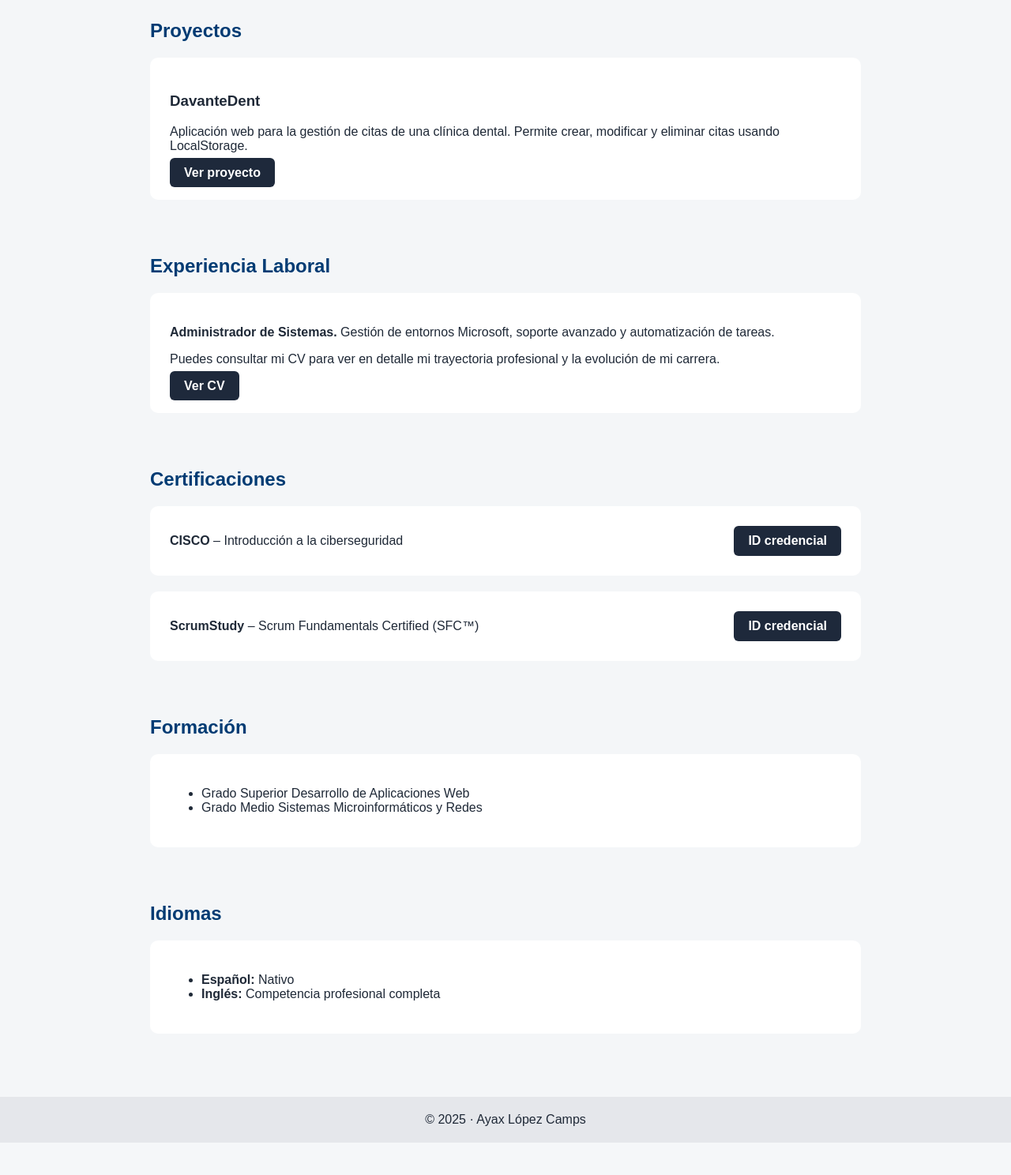
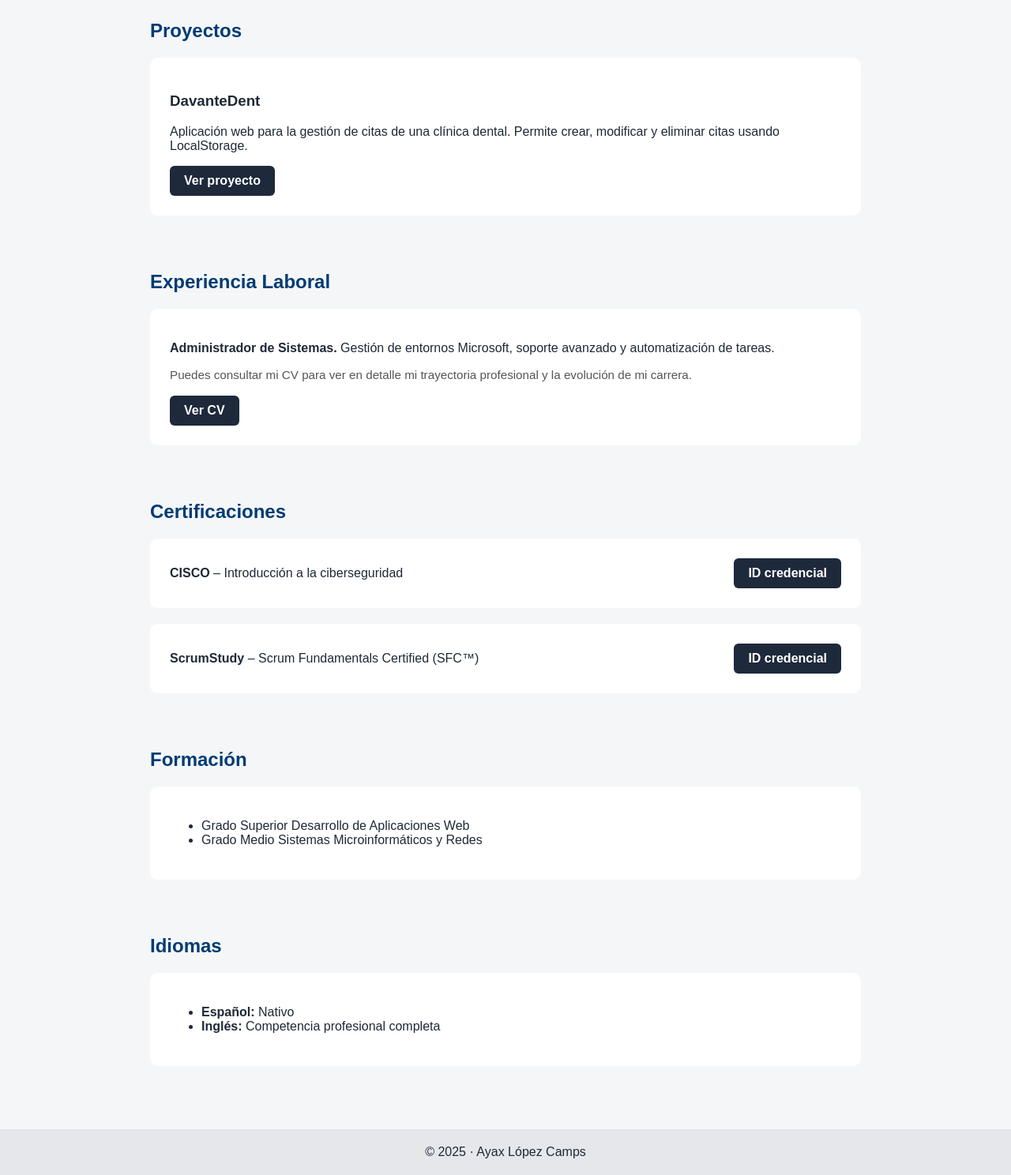
Before and after one commit to Ayaxlc/Ayaxlc.github.io, a PHP site: page / in a window 1280 px wide. Shown: the part 570-2058 px from the top of the page at 79% size. Before the commit the page ends 2017 px from the top, so only its background shows below. Run offline with PHP 8.4, Linux system fonts and the light colour scheme.

Commit message:
Update style.css

```diff
--- a/style.css
+++ b/style.css
@@ -1,3 +1,4 @@
+/* RESET GENERAL */
 body {
     margin: 0;
     font-family: Arial, sans-serif;
@@ -6,9 +7,11 @@ body {
     transition: background-color 0.3s, color 0.3s;
 }
 
-/* HERO */
+/* =========================
+   HERO
+========================= */
 .hero {
-    position: relative; /* 🔴 CLAVE para que el toggle vaya a la derecha */
+    position: relative; /* clave para el toggle */
     background-color: #003b73;
     color: white;
     text-align: center;
@@ -31,7 +34,9 @@ body {
     flex-wrap: wrap;
 }
 
-/* BOTONES */
+/* =========================
+   BOTONES
+========================= */
 .btn {
     text-decoration: none;
     padding: 10px 18px;
@@ -40,6 +45,7 @@ body {
     color: white;
     font-weight: 600;
     transition: background-color 0.25s ease;
+    display: inline-block;
 }
 
 .btn:hover {
@@ -54,7 +60,9 @@ body {
     background-color: #020617;
 }
 
-/* CONTENEDOR */
+/* =========================
+   CONTENEDORES
+========================= */
 .container {
     max-width: 900px;
     margin: 70px auto;
@@ -63,9 +71,12 @@ body {
 
 h2 {
     color: #003b73;
+    margin-bottom: 20px;
 }
 
-/* TARJETAS */
+/* =========================
+   TARJETAS BLANCAS
+========================= */
 .project-card {
     background-color: white;
     padding: 25px;
@@ -73,14 +84,27 @@ h2 {
     margin-top: 20px;
 }
 
-/* CERTIFICACIONES */
+/* Texto adicional Experiencia */
+.exp-note {
+    margin-top: 12px;
+    margin-bottom: 18px;
+    color: #555;
+    font-size: 0.95rem;
+}
+
+/* =========================
+   CERTIFICACIONES
+========================= */
 .cert-item {
     display: flex;
     justify-content: space-between;
     align-items: center;
+    gap: 20px;
 }
 
-/* TIMELINE */
+/* =========================
+   TIMELINE (CV)
+========================= */
 .timeline {
     position: relative;
     margin-top: 30px;
@@ -114,7 +138,9 @@ h2 {
     color: #64748b;
 }
 
-/* FOOTER */
+/* =========================
+   FOOTER
+========================= */
 footer {
     background-color: #e5e7eb;
     text-align: center;
@@ -122,7 +148,9 @@ footer {
     margin-top: 80px;
 }
 
-/* DARK MODE */
+/* =========================
+   DARK MODE
+========================= */
 body.dark {
     background-color: #020617;
     color: #e5e7eb;
@@ -150,7 +178,9 @@ body.dark .timeline-dot {
     background-color: #60a5fa;
 }
 
-/* DARK TOGGLE */
+/* =========================
+   DARK MODE TOGGLE
+========================= */
 .dark-toggle {
     position: absolute;
     top: 20px;
```
